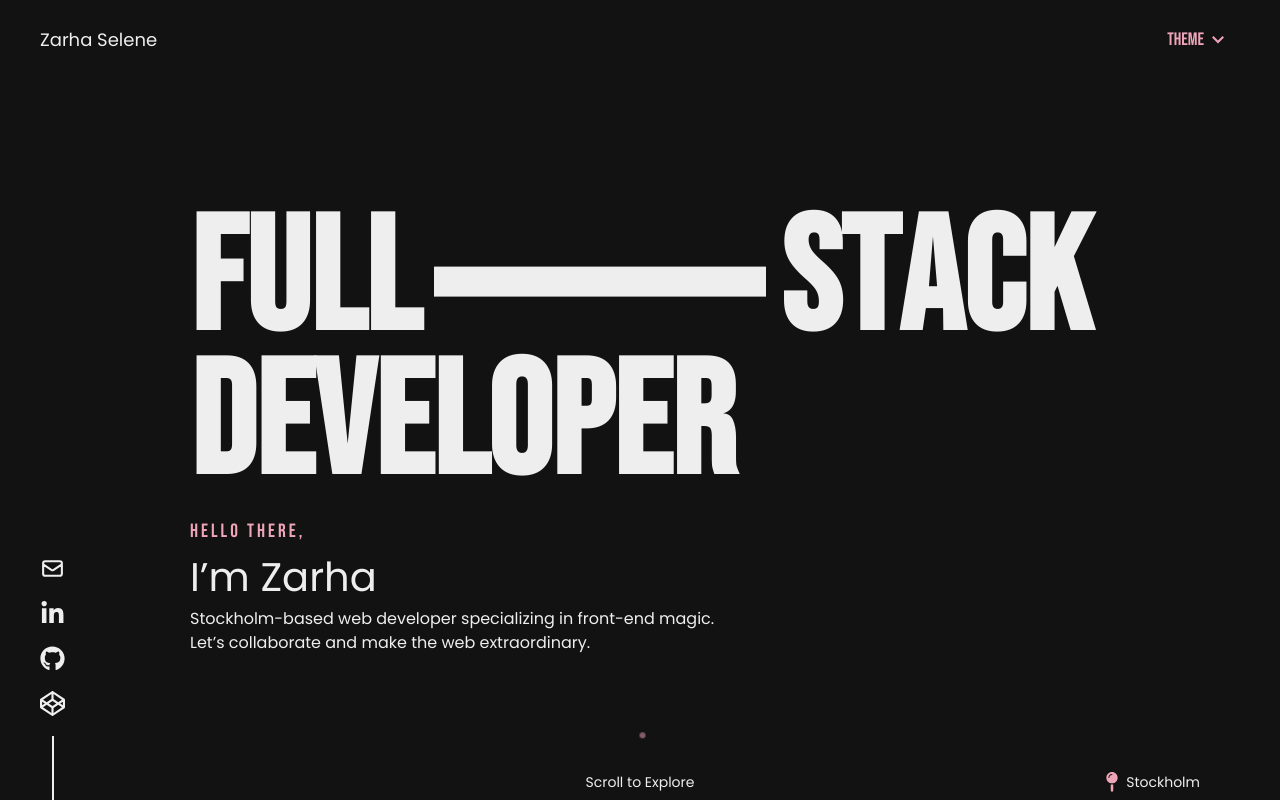
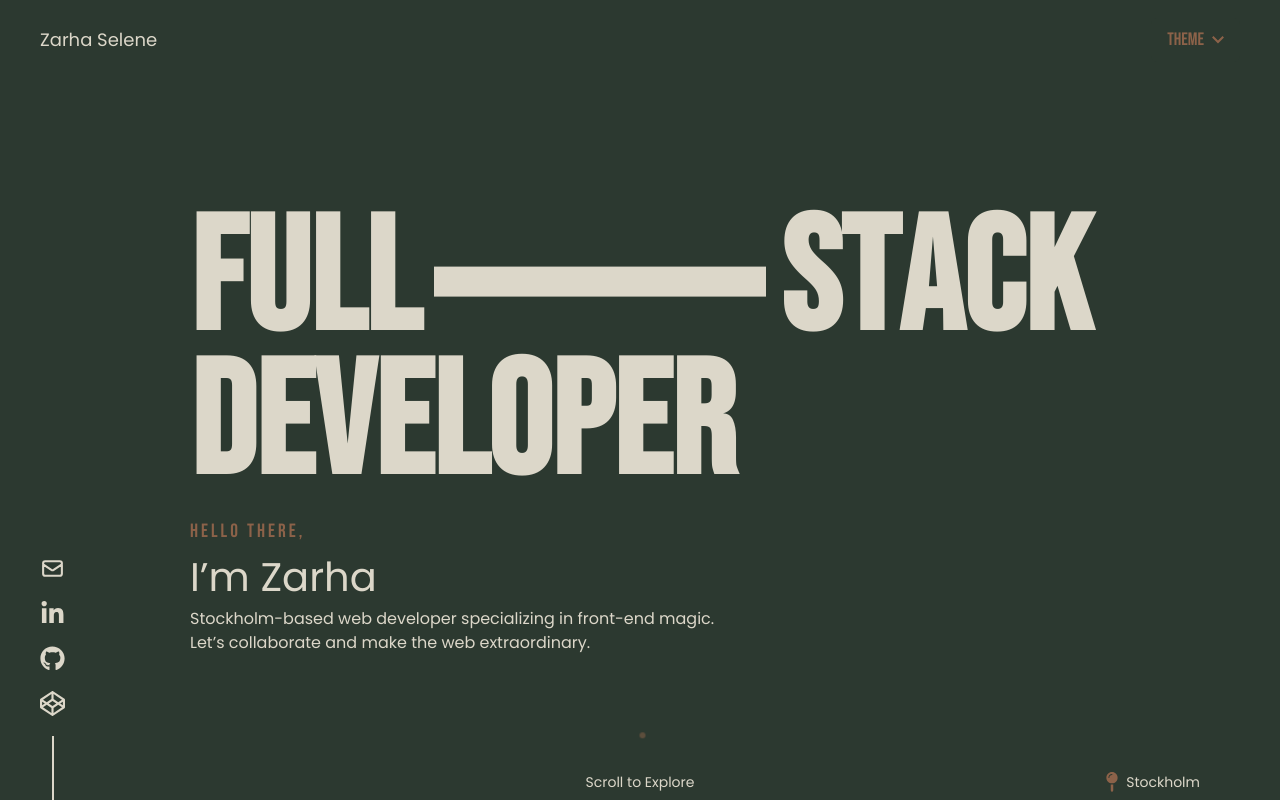
Before and after one commit to zarhaselene/portfolio, a Next.js app: page / in a window 1280 px wide. Shown: the top 800 px of the page. Built offline with nearby package versions, Linux system fonts and the light colour scheme.

Commit message:
Update ThemeController component to change default theme from "dark" to "green"

```diff
--- a/src/app/components/ThemeController.jsx
+++ b/src/app/components/ThemeController.jsx
@@ -2,7 +2,7 @@ import React, { useEffect, useState } from "react";
 import { motion, AnimatePresence } from "framer-motion";
 
 const ThemeSelector = () => {
-  const [theme, setTheme] = useState("dark");
+  const [theme, setTheme] = useState("green");
   const [isOpen, setIsOpen] = useState(false);
 
   const themes = [
```
